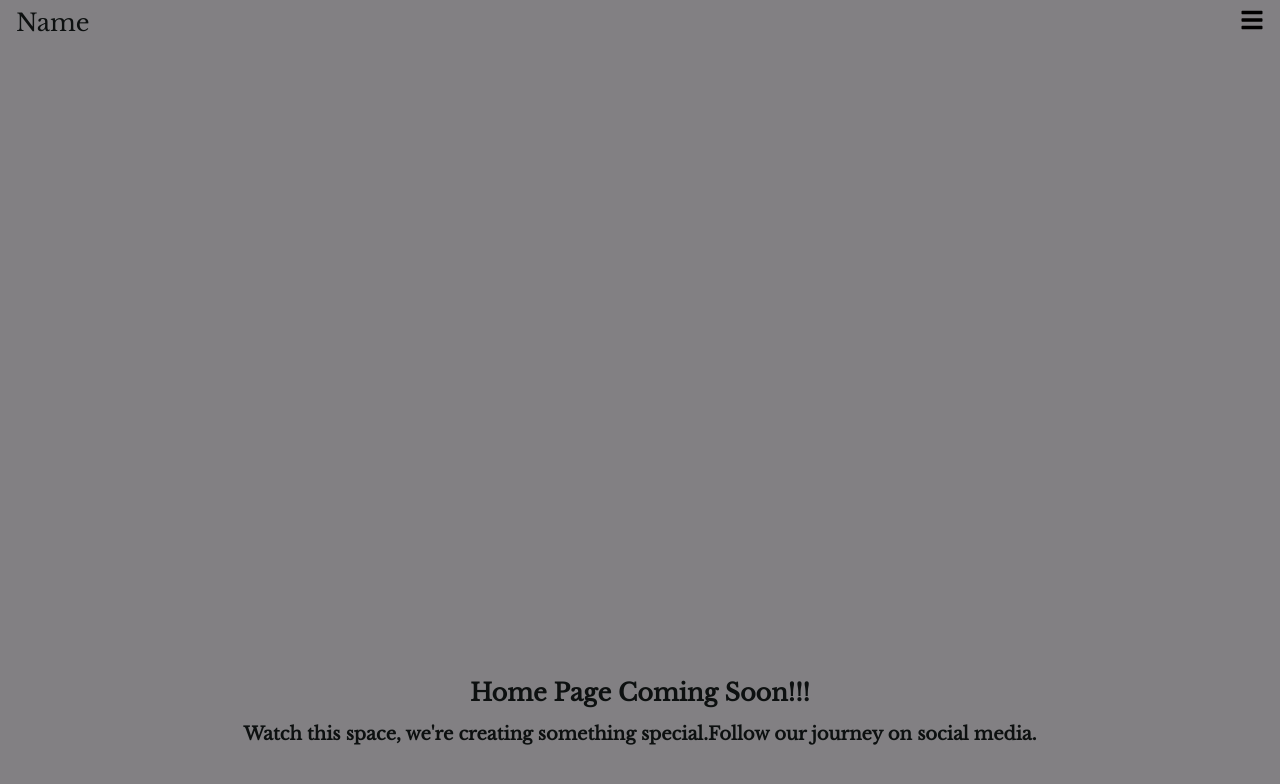
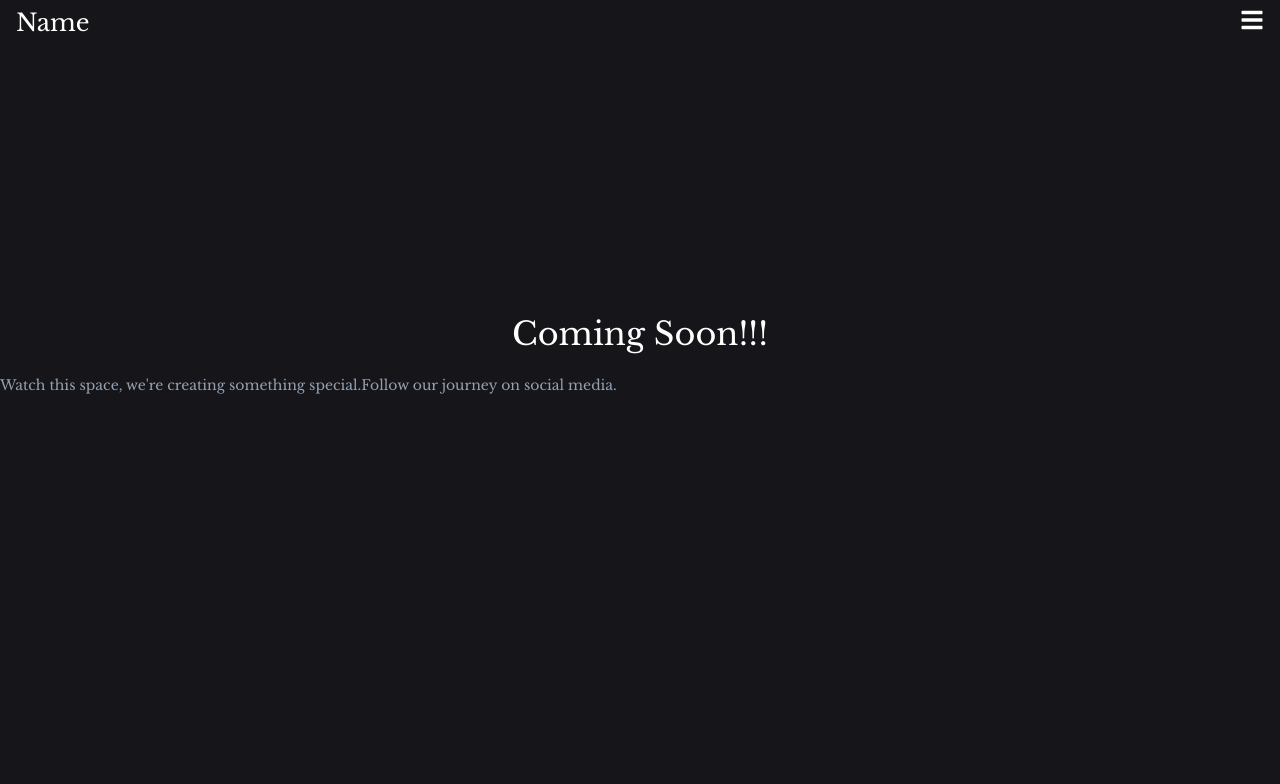
Before and after one commit to marioenpi1012/business, a React (Create React App) app in the folder business/: page / in a window 1280 px wide. Shown: the top 784 px of the page. Built offline with nearby package versions, Linux system fonts and the light colour scheme.

Commit message:
ux design change

```diff
--- a/business/src/App.scss
+++ b/business/src/App.scss
@@ -5,10 +5,10 @@
     box-sizing: border-box;
     font-family: 'Libre Baskerville', serif;
 }
-$darkColor:#494449;
-$backgroundColor:#828083;
-$fontColor:#0d1010;
-$greenIshColor:#8e9189;
+$backgroundColor:#16161a;
+$HeadLineColor:#fffffe;
+$fontColor:#94a1b2;
+$stroke:#010101;
 body{
     background-color: $backgroundColor;
 }
@@ -20,7 +20,7 @@ body{
     font-size: 1.5rem;
     a{
         text-decoration: none;
-        color: $fontColor;
+        color: $HeadLineColor;
     }
     .links{
         display: none;
@@ -32,43 +32,43 @@ body{
         margin-right: 3rem;
         a{
             text-decoration: none;
-            color: $fontColor;
+            color: $HeadLineColor;
             margin: 2rem 0;
             font-size: 1.5rem;
         }
     }
+    .mobileMenu{
+        color: $HeadLineColor;
+    }
 }
 .Menu{
     // height: 100vh;
-    .title,.filterMenu{
-        color: $fontColor;
-    }
     .title{
         font-size: 1.5rem;
         text-align: center;
         margin: 3rem 0;
+        color: $HeadLineColor;
     }
     .filterMenu{
         display: flex;
         justify-content: space-around;
         width: 70%;
         margin: 0 auto;
-        font-size: 1.25rem;
+        font-size: 1rem;
         margin-bottom: 2rem;
+        color: $fontColor;
+        text-transform: capitalize;
         .active{
-            border-bottom: 1px solid $darkColor;
+            border-bottom: 1px solid $stroke;
         }
-        input{
-            background-color: $backgroundColor;
-            border: none;
-            text-transform: capitalize;
-        }
+
     }
     .container{
         .items{
             .item{
                 display: flex;
                 margin: 1rem auto;
+                line-height: 1.18rem;
                 color: $fontColor;
                 width: 90%;
                 justify-content: space-around;
@@ -77,8 +77,8 @@ body{
                     display: flex;
                     flex-direction: row;
                     justify-content: space-between;
-                    color: $fontColor;
-                    font-size: 1.3rem;
+                    color: $HeadLineColor;
+                    font-size: 1rem;
                     font-weight: 400;
                     .name{
                         max-width: 75%;
@@ -87,9 +87,9 @@ body{
                 }
                 .description{
                     color: $fontColor;
-                    font-size: 1.125rem;
-                    max-width: 85%;
-                    margin: .5rem 0;
+                    font-size: .81rem;
+                    max-width: 80%;
+                    margin: .75rem 0;
                     font-weight: 100;
                 }
             }
@@ -98,41 +98,68 @@ body{
 
 }
 .Location{
+    position: relative;
+    height: 100vh;
+    display: flex;
+    flex-direction:column;
+    justify-content: space-around;
     .container{
         text-align: center;
-        font-size: 1.25rem;
         color: $fontColor;
-        margin: 5rem 0;
         .address{
             margin: 1.5rem;
+            font-size: 1rem;
         }
         .hours-open{
+            .days, .phone{
+                font-size: 1rem;
+            }
             .phone{
                 margin: 1rem 0;
             }
             .hours{
-                font-size: 1.125rem;
+                margin: .5rem 0;
+                font-size: .75rem;
             }
         }
     }
     .map{
         width: 90%;
-        margin: 3rem auto;
+        height: 50%;
+        margin: 0 auto;
         iframe{
             width: 100%;
         }
     }
 }
 .Home{
-    text-align: center;
-    color: $fontColor;
     height: 100vh;
-    margin: 50% 0;
-    h1{
-        font-size: 1.5rem;
-        margin: 1rem 0;
+    .container{
+        display: flex;
+        flex-direction: column;
+        height: 80%;
+        margin: auto;
+        justify-content: center;
+        h1{
+            height: 39px;
+            font-style: normal;
+            font-weight: 400;
+            font-size: 2rem;
+            line-height: 39px;
+            align-items: center;
+            text-align: center;
+            color: #FFFFFE;
+        }
+        h4{
+            height: 64px;
+            font-weight: 400;
+            font-size: .875rem;
+            line-height: 17px;
+            display: flex;
+            align-items: center;
+            text-align: center;
+            color: #94A1B2;
+        }
     }
-    h4{
-        font-size:1.125rem;
-    }
+
 }
--- a/business/src/components/Home.js
+++ b/business/src/components/Home.js
@@ -9,9 +9,11 @@ const Home = () => {
                 <meta name="description" content="Salvadorian food ranging from pupusas, Salvadorean Style breakfast to lunch. Come visit us and have a great time with our delicious food." />
                 <link rel="canonical" href="/" />
             </Helmet>
-            <h1>Home Page Coming Soon!!!</h1>
-            <h4>Watch this space, we're creating something special.Follow our journey on social media.</h4>
-        </div>
+            <div className="container">
+                <h1>Coming Soon!!!</h1>
+                <h4>Watch this space, we're creating something special.Follow our journey on social media.</h4>
+            </div>
+            </div>
     )
 }
 
--- a/business/src/components/Menu.js
+++ b/business/src/components/Menu.js
@@ -6,7 +6,8 @@ const Menu = () => {
     console.log(menuList)
     const [category,setCategory]= useState('pupusas');
     const filterMenu = (event)=>{
-        setCategory(event.target.value)
+        console.log(event.target.getAttribute('data-value'))
+        setCategory(event.target.getAttribute('data-value'))
         const filterBtns = document.querySelectorAll('.filterBtn')
         filterBtns.forEach(btn=>{
             btn.classList.remove('active')
@@ -24,9 +25,9 @@ const Menu = () => {
         </Helmet>
             <div className="title">Menu</div>
             <div className="filterMenu">
-                <input type='button' value='pupusas' className='filterBtn active' onClick={filterMenu}/>
-                <input type='button' value='breakfast' className='filterBtn' onClick={filterMenu}/>
-                <input type='button' value='lunch' className='filterBtn' onClick={filterMenu}/>
+                <div data-value='pupusas' className='filterBtn active' onClick={filterMenu}>pupusas</div>
+                <div data-value='breakfast' className='filterBtn' onClick={filterMenu}>breakfast</div>
+                <div data-value='lunch' className='filterBtn' onClick={filterMenu}>lunch</div>
 
             </div>
             <div className="container">
```
